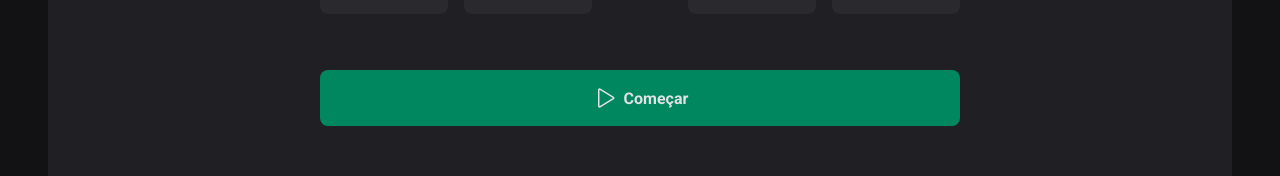
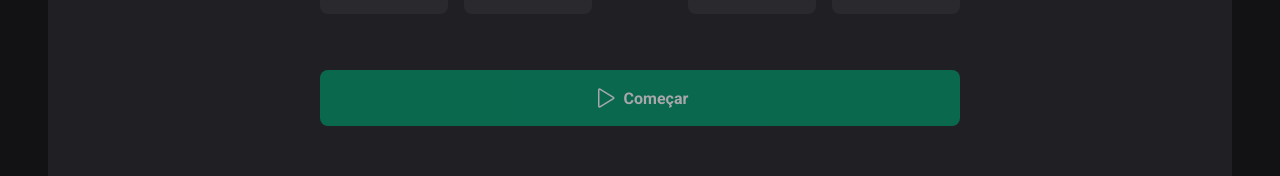
Before and after one commit to CaioCesarPS/ignite-clock-ts, a React (Vite) app: page / in a window 1280 px wide. Shown: the part 510-686 px from the top of the page. Built offline with nearby package versions, Linux system fonts and the light colour scheme.

Commit message:
fix: resolve css element "disabled" not working

```diff
--- a/src/pages/Home/styles.ts
+++ b/src/pages/Home/styles.ts
@@ -71,7 +71,7 @@ export const StartCountdownButton = styled.button`
   background-color: ${(props) => props.theme['green-500']};
   color: ${(props) => props.theme['gray-100']};
 
-  :disabled {
+  &:disabled {
     opacity: 0.7;
     cursor: not-allowed;
   }
```
